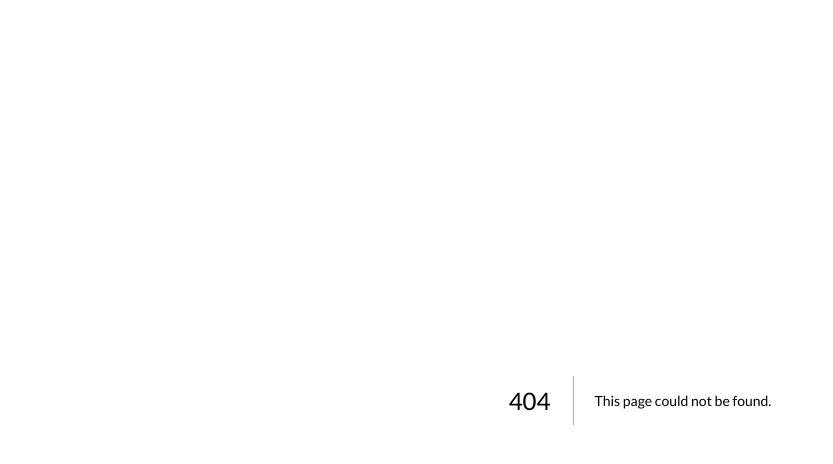
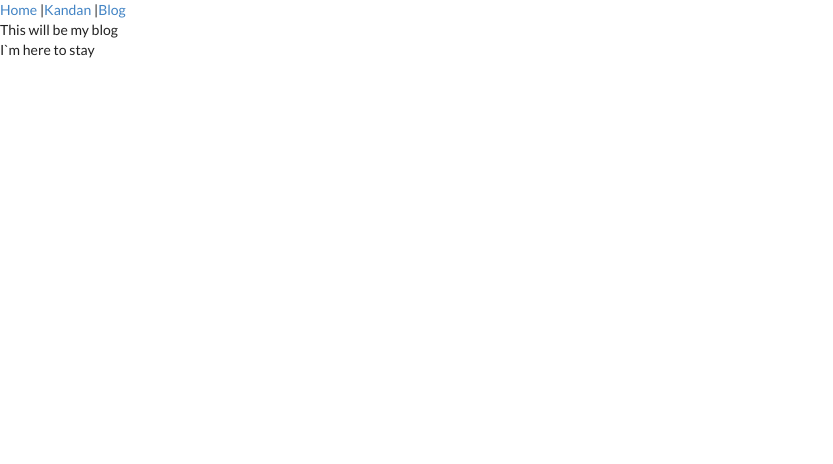
Before and after one commit to phenogit/pheno-hub, a Next.js app: page /blog in a window 1280 px wide. Before the commit this address had no page. Shown: the top 464 px of the page, without its empty margins (0-833 px from the left). Built offline with nearby package versions, Linux system fonts and the light colour scheme.

Commit message:
add blog page

```diff
--- /dev/null
+++ b/components/views/BlogpageView.js
@@ -0,0 +1,10 @@
+/* eslint-disable max-classes-per-file */
+/* eslint-disable react/no-multi-comp */
+/* reference: https://github.com/Semantic-Org/Semantic-UI-React/blob/master/docs/src/layouts/HomepageLayout.js */
+import React from 'react';
+
+export const BlogpageView = () => (
+  <>
+    This will be my blog
+  </>
+);
--- /dev/null
+++ b/pages/blog.js
@@ -0,0 +1,10 @@
+import { Layout } from '../components/layouts/Layout';
+import { BlogpageView } from '../components/views/BlogpageView';
+
+export default function Blog() {
+  return (
+    <Layout title="Kandan">
+      <BlogpageView />
+    </Layout>
+  );
+}
--- a/pages/kandan.js
+++ b/pages/kandan.js
@@ -1,7 +1,7 @@
 import { Layout } from '../components/layouts/Layout';
 import { KandanpageView } from '../components/views/KandanpageView';
 
-export default function Home() {
+export default function Kandan() {
   return (
     <Layout title="Kandan">
       <KandanpageView />
```
